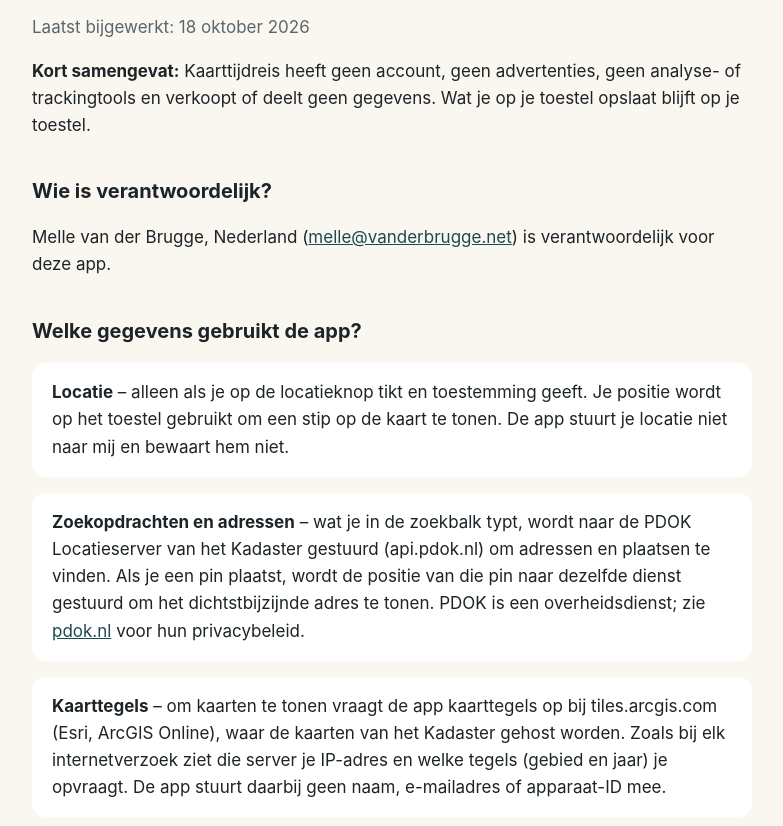
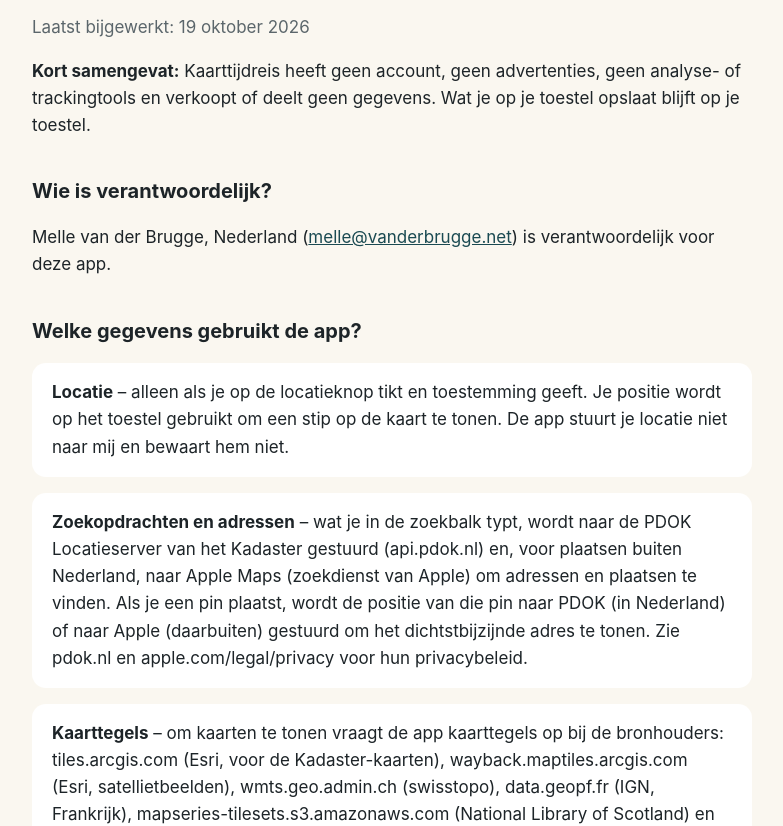
Before and after one commit to MellevdB/kaarttijdreis-support, a plain HTML site: page privacy.html in a window 1280 px wide. Shown: the part 135-961 px from the top of the page, without its empty margins (248-1031 px from the left). Drawn offline with Linux system fonts and the light colour scheme.

Commit message:
Privacyverklaring: nieuwe kaartbronnen en zoeken via Apple Maps
Co-Authored-By: Claude Sonnet 5.5 <noreply@anthropic.com>

```diff
--- a/privacy.html
+++ b/privacy.html
@@ -8,14 +8,14 @@ a{color:var(--acc)}nav{display:flex;gap:14px;flex-wrap:wrap;margin-bottom:24px;f
 .card{background:var(--card);border-radius:14px;padding:16px 20px;margin:16px 0}
 small,.mut{color:var(--mut)}footer{margin-top:40px;color:var(--mut);font-size:.9rem}
 </style></head><body><main><nav><a href="index.html">Support</a><a href="privacy.html">Privacy</a><a href="terms.html">Voorwaarden</a><a href="legal.html">Juridisch</a></nav><h1>Privacyverklaring</h1>
-<p class="mut">Laatst bijgewerkt: 18 oktober 2026</p>
+<p class="mut">Laatst bijgewerkt: 19 oktober 2026</p>
 <p><strong>Kort samengevat:</strong> Kaarttijdreis heeft geen account, geen advertenties, geen analyse- of trackingtools en verkoopt of deelt geen gegevens. Wat je op je toestel opslaat blijft op je toestel.</p>
 <h2>Wie is verantwoordelijk?</h2>
 <p>Melle van der Brugge, Nederland (<a href="mailto:melle@vanderbrugge.net">melle@vanderbrugge.net</a>) is verantwoordelijk voor deze app.</p>
 <h2>Welke gegevens gebruikt de app?</h2>
 <div class="card"><strong>Locatie</strong> – alleen als je op de locatieknop tikt en toestemming geeft. Je positie wordt op het toestel gebruikt om een stip op de kaart te tonen. De app stuurt je locatie niet naar mij en bewaart hem niet.</div>
-<div class="card"><strong>Zoekopdrachten en adressen</strong> – wat je in de zoekbalk typt, wordt naar de PDOK Locatieserver van het Kadaster gestuurd (api.pdok.nl) om adressen en plaatsen te vinden. Als je een pin plaatst, wordt de positie van die pin naar dezelfde dienst gestuurd om het dichtstbijzijnde adres te tonen. PDOK is een overheidsdienst; zie <a href="https://www.pdok.nl">pdok.nl</a> voor hun privacybeleid.</div>
-<div class="card"><strong>Kaarttegels</strong> – om kaarten te tonen vraagt de app kaarttegels op bij tiles.arcgis.com (Esri, ArcGIS Online), waar de kaarten van het Kadaster gehost worden. Zoals bij elk internetverzoek ziet die server je IP-adres en welke tegels (gebied en jaar) je opvraagt. De app stuurt daarbij geen naam, e-mailadres of apparaat-ID mee.</div>
+<div class="card"><strong>Zoekopdrachten en adressen</strong> – wat je in de zoekbalk typt, wordt naar de PDOK Locatieserver van het Kadaster gestuurd (api.pdok.nl) en, voor plaatsen buiten Nederland, naar Apple Maps (zoekdienst van Apple) om adressen en plaatsen te vinden. Als je een pin plaatst, wordt de positie van die pin naar PDOK (in Nederland) of naar Apple (daarbuiten) gestuurd om het dichtstbijzijnde adres te tonen. Zie pdok.nl en apple.com/legal/privacy voor hun privacybeleid.</div>
+<div class="card"><strong>Kaarttegels</strong> – om kaarten te tonen vraagt de app kaarttegels op bij de bronhouders: tiles.arcgis.com (Esri, voor de Kadaster-kaarten), wayback.maptiles.arcgis.com (Esri, satellietbeelden), wmts.geo.admin.ch (swisstopo), data.geopf.fr (IGN, Frankrijk), mapseries-tilesets.s3.amazonaws.com (National Library of Scotland) en tile.openstreetmap.org (OpenStreetMap). Zoals bij elk internetverzoek ziet de betreffende server je IP-adres en welke tegels (gebied en jaar) je opvraagt. De app stuurt daarbij geen naam, e-mailadres of apparaat-ID mee. Zie de lijst onder Instellingen › Bronnen en licenties.</div>
 <div class="card"><strong>Op je toestel opgeslagen</strong> – je favorieten, je laatst bekeken kaartbeeld, je instellingen en opgeslagen kaarttegels (cache en offline gebieden). Dit blijft lokaal. Je wist de tegels via Instellingen › Cache wissen, de rest verdwijnt als je de app verwijdert.</div>
 <h2>Wat doet de app niet?</h2>
 <ul><li>Geen account of registratie</li><li>Geen advertenties</li><li>Geen analyse- of trackingdiensten, ook geen van derden</li><li>Geen verkoop of deling van persoonsgegevens</li><li>Geen verzameling van gegevens van kinderen</li></ul>
@@ -24,4 +24,4 @@ small,.mut{color:var(--mut)}footer{margin-top:40px;color:var(--mut);font-size:.9
 <h2>Wijzigingen</h2>
 <p>Verandert er iets aan hoe de app met gegevens omgaat, dan pas ik deze pagina aan en noem ik de nieuwe datum bovenaan.</p>
 <hr><h2>English summary</h2>
-<p>Kaarttijdreis has no accounts, ads or analytics, and does not collect or share personal data. Your location is used on-device only to show a dot on the map. Search text and pin positions are sent to the PDOK Locatieserver (Kadaster) to find addresses, and map tiles are requested from Esri's ArcGIS Online hosting of Kadaster maps, which sees your IP address and the tiles requested. Favorites, settings and cached tiles stay on your device. Contact: melle@vanderbrugge.net.</p><footer>Kaarttijdreis · onofficiële app · bijgewerkt 18 oktober 2026 · <a href="mailto:melle@vanderbrugge.net">melle@vanderbrugge.net</a></footer></main></body></html>
+<p>Kaarttijdreis has no accounts, ads or analytics, and does not collect or share personal data. Your location is used on-device only to show a dot on the map. Search text and pin positions are sent to the PDOK Locatieserver (Kadaster) and, outside the Netherlands, to Apple Maps to find places and addresses. Map tiles are requested directly from the map providers (Kadaster via Esri, Esri Wayback, swisstopo, IGN, National Library of Scotland, OpenStreetMap), which see your IP address and the tiles requested. Favorites, settings and cached tiles stay on your device. Contact: melle@vanderbrugge.net.</p><footer>Kaarttijdreis · onofficiële app · bijgewerkt 19 oktober 2026 · <a href="mailto:melle@vanderbrugge.net">melle@vanderbrugge.net</a></footer></main></body></html>
```
